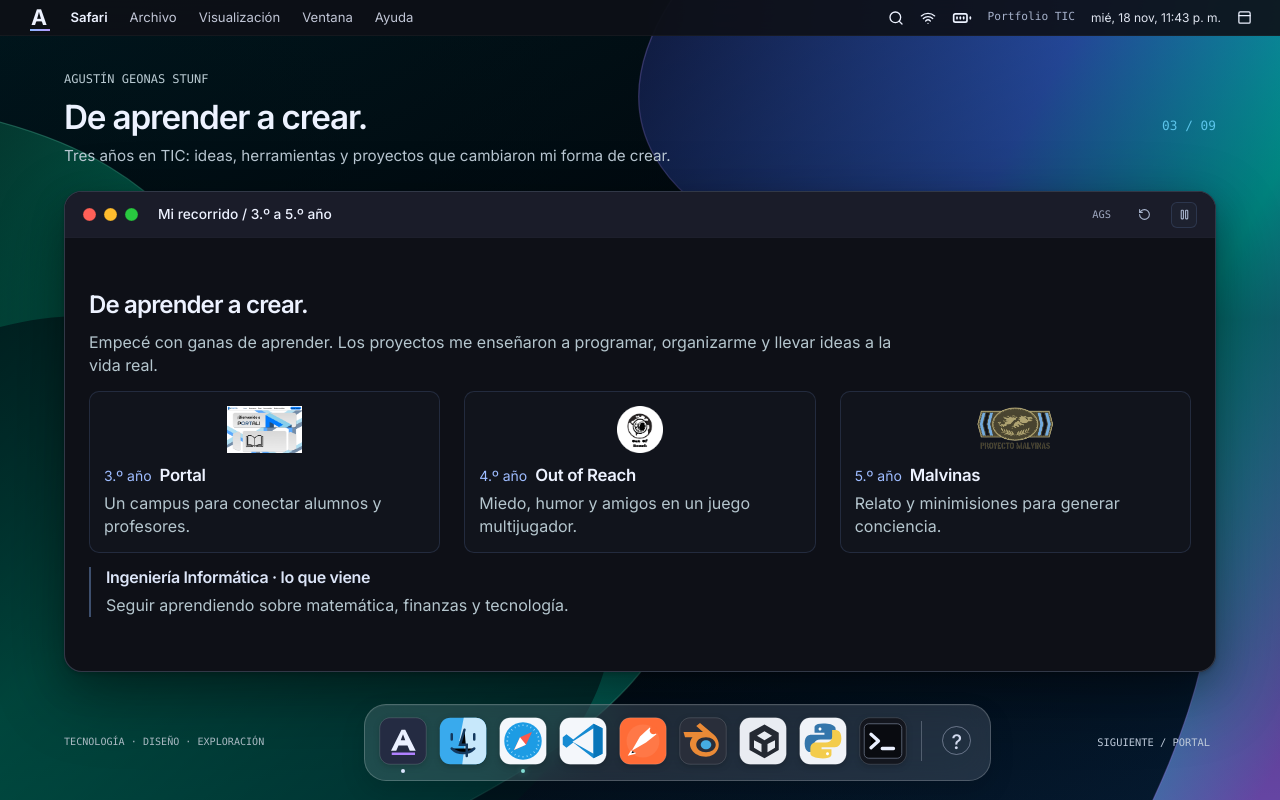
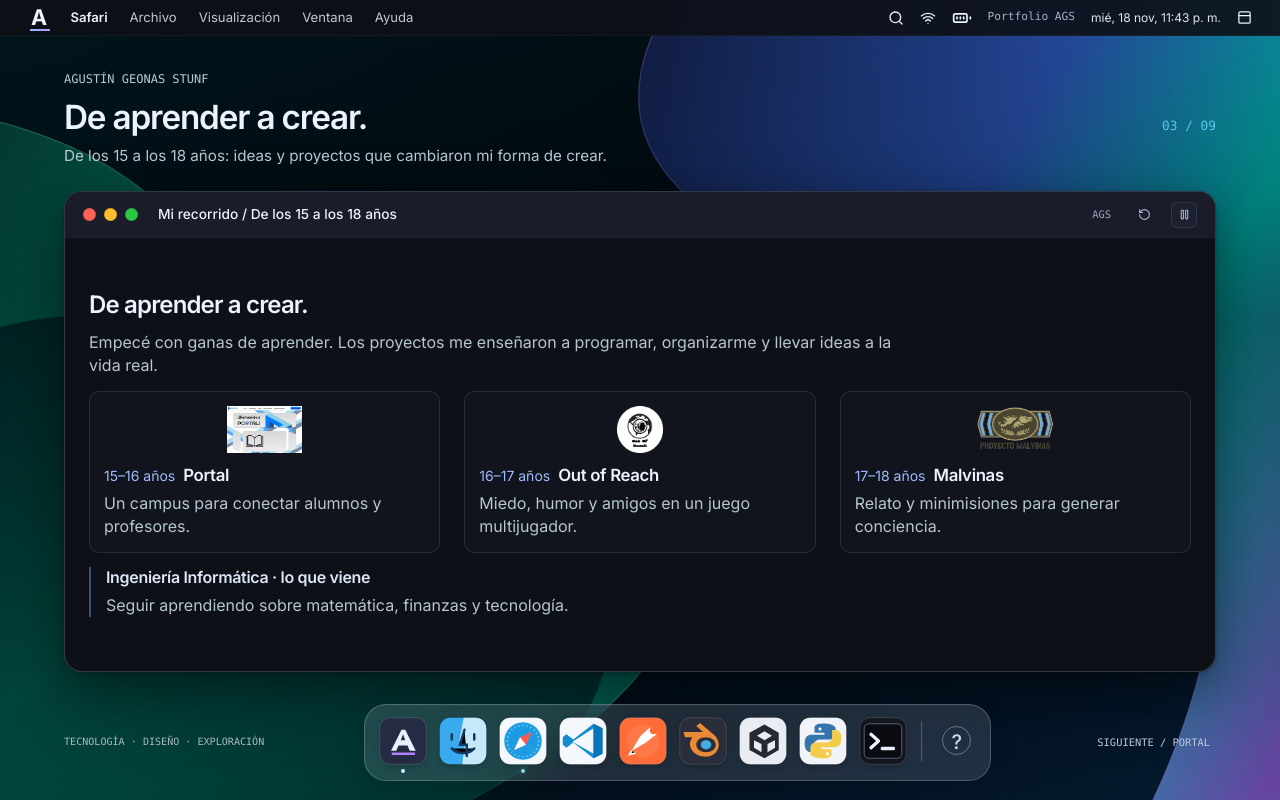
Before and after one commit to Gexstunf/agustin-ags-portfolio, a React (Vite) app: page / in a window 1280 px wide. Both pictures are taken after a click on the button "Explorar mi recorrido". Built offline with nearby package versions, Linux system fonts and the light colour scheme.

Commit message:
Present portfolio journey by age instead of school year

```diff
--- a/index.html
+++ b/index.html
@@ -6,7 +6,7 @@
     <meta name="theme-color" content="#020d15" />
     <meta
       name="description"
-      content="Soy Agustín. Este es mi recorrido de tres años en TIC: programación, videojuegos, diseño y una forma propia de crear."
+      content="Soy Agustín. Entre los 15 y los 18 años empecé a crear con programación, videojuegos y diseño. Conocé mis proyectos y mi forma de trabajar."
     />
     <title>Agustín · Mi espacio, mi manera de crear</title>
     <link rel="icon" type="image/svg+xml" href="/favicon.svg" />
--- a/src/components/Overlay.tsx
+++ b/src/components/Overlay.tsx
@@ -129,7 +129,7 @@ export function Overlay({ kind, close, open }: Props) {
             <h2>
               Un escritorio.
               <br />
-              Mi recorrido en TIC.
+              Mi recorrido creativo.
             </h2>
             <p>
               Abrí las secciones desde el dock o explorá los tres proyectos de
--- a/src/content/Sections.tsx
+++ b/src/content/Sections.tsx
@@ -46,7 +46,7 @@ export function Sections({ id, open, expand }: Props) {
         <div className="overview-copy">
           <h2>Soy Agustín.</h2>
           <p>
-            Elegí TIC para aprender a programar. En tres años pasé de la
+            Desde chico quería programar. De los 15 a los 18 años pasé de la
             curiosidad a crear proyectos en equipo.
           </p>
           <p>
@@ -114,21 +114,21 @@ export function Sections({ id, open, expand }: Props) {
           {[
             {
               id: "portal",
-              year: "3.º año",
+              age: "15–16 años",
               name: "Portal",
               image: "portal",
               text: "Un campus para conectar alumnos y profesores.",
             },
             {
               id: "out-of-reach",
-              year: "4.º año",
+              age: "16–17 años",
               name: "Out of Reach",
               image: "out-of-reach",
               text: "Miedo, humor y amigos en un juego multijugador.",
             },
             {
               id: "3d",
-              year: "5.º año",
+              age: "17–18 años",
               name: "Malvinas",
               image: "malvinas",
               text: "Relato y minimisiones para generar conciencia.",
@@ -137,7 +137,7 @@ export function Sections({ id, open, expand }: Props) {
             <button key={p.id} onClick={() => open(p.id as AppId)}>
               <img src={`/assets/${p.image}.png`} alt="" />
               <div>
-                <span className="project-year">{p.year}</span>
+                <span className="project-age">{p.age}</span>
                 <h3>{p.name}</h3>
                 <p>{p.text}</p>
               </div>
@@ -179,8 +179,8 @@ export function Sections({ id, open, expand }: Props) {
         <div className="overview-copy">
           <h2>La estructura detrás de una aplicación.</h2>
           <p>
-            Un modelo de recetas y comidas del proyecto de Frontend Backend:
-            diseñar una web con determinadas condiciones.
+            Un modelo de datos para una web de recetas y comidas: conectar
+            ingredientes, usuarios y planes de alimentación.
           </p>
           <div className="overview-relationships">
             <Note title="Recetas e ingredientes">
--- a/src/desktop/Desktop.tsx
+++ b/src/desktop/Desktop.tsx
@@ -62,7 +62,7 @@ export function Desktop() {
   useEffect(() => {
     document.title = active
       ? `${active.name} · Agustín`
-      : "Agustín · Portfolio TIC";
+      : "Agustín · Portfolio personal";
   }, [active]);
   useEffect(() => {
     const key = (e: KeyboardEvent) => {
--- a/src/desktop/MenuBar.tsx
+++ b/src/desktop/MenuBar.tsx
@@ -103,7 +103,7 @@ export function MenuBar({
           className="system-decoration"
           aria-hidden="true"
         />
-        <span className="desktop-label">Portfolio TIC</span>
+        <span className="desktop-label">Portfolio AGS</span>
         <time dateTime={clock.toISOString()}>
           {new Intl.DateTimeFormat("es-AR", {
             weekday: "short",
--- a/src/desktop/apps.ts
+++ b/src/desktop/apps.ts
@@ -23,8 +23,8 @@ export const apps = [
     app: "Safari",
     title: "De aprender a crear.",
     subtitle:
-      "Tres años en TIC: ideas, herramientas y proyectos que cambiaron mi forma de crear.",
-    window: "Mi recorrido / 3.º a 5.º año",
+      "De los 15 a los 18 años: ideas y proyectos que cambiaron mi forma de crear.",
+    window: "Mi recorrido / De los 15 a los 18 años",
     icon: "safari",
   },
   {
--- a/src/styles/overview.css
+++ b/src/styles/overview.css
@@ -169,7 +169,7 @@
   margin: 6px 0 8px;
   font-size: 1.2rem;
 }
-.project-year,
+.project-age,
 .project-open {
   font-size: 0.875rem;
   color: #9ebcff;
```
